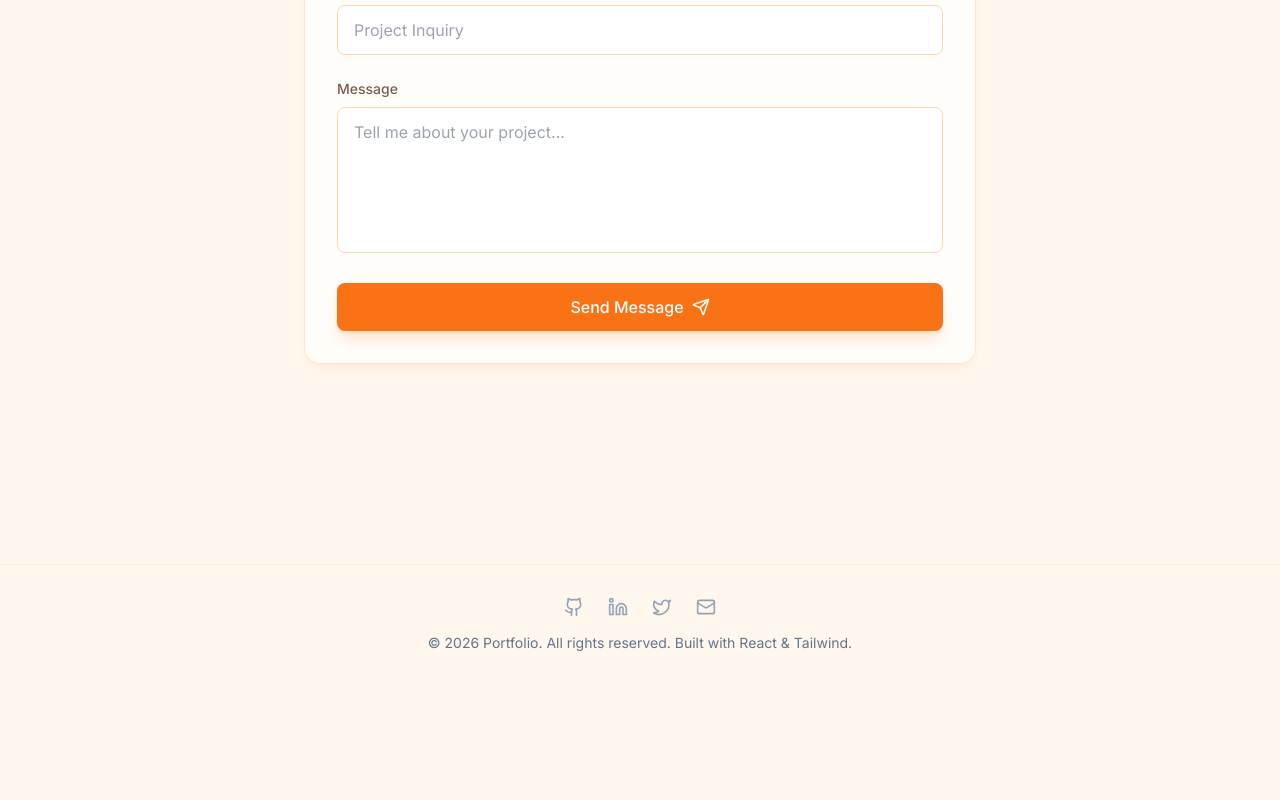
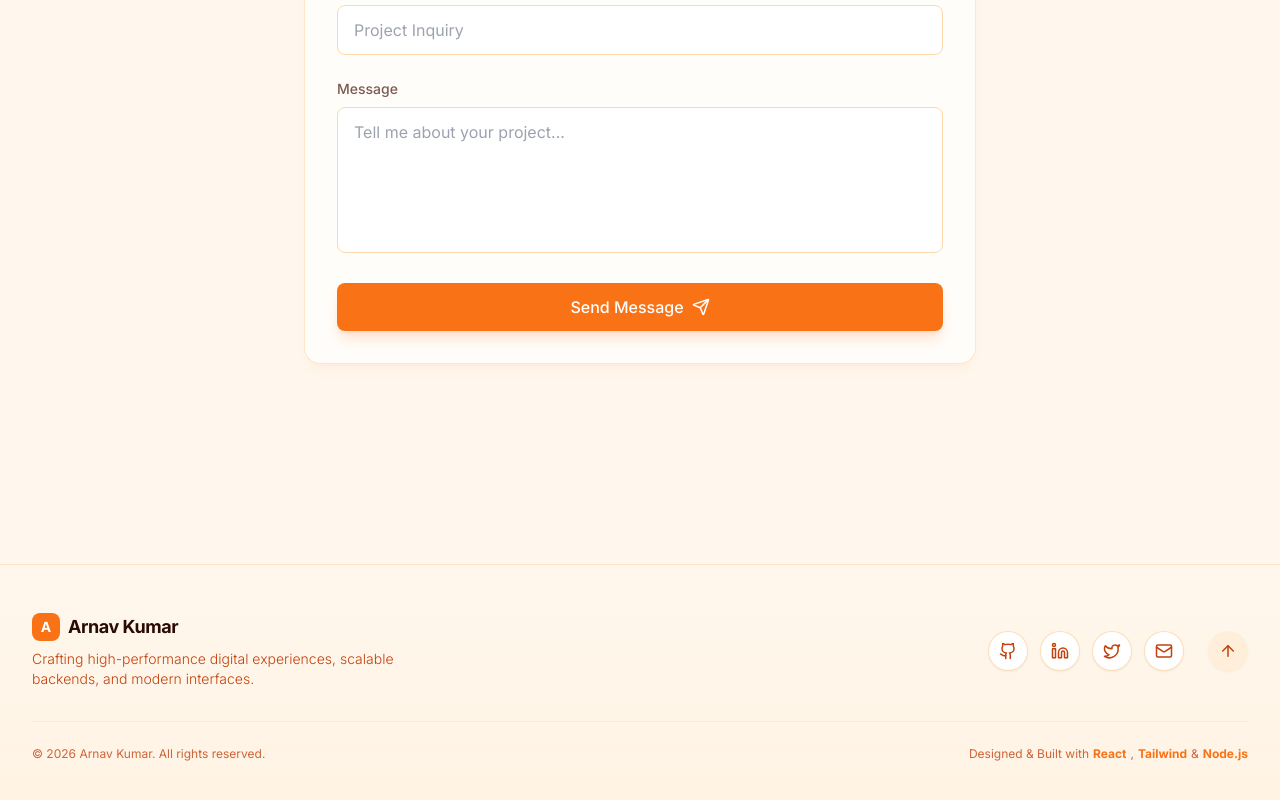
Before and after one commit to arnav-54/anti-portfolio, a React (Vite) app in the folder client/: page / in a window 1280 px wide. Shown: the part 2848-3648 px from the top of the page. Before the commit the page ends 3533 px from the top, so only its background shows below. Built offline with nearby package versions, Linux system fonts and the light colour scheme; no server answers; a web font is replaced by a local one.

Commit message:
feat(footer): fetch dynamic social profiles from profile API with scroll-to-top

```diff
--- a/client/src/components/Footer.jsx
+++ b/client/src/components/Footer.jsx
@@ -1,18 +1,86 @@
-import { Github, Linkedin, Twitter, Mail } from 'lucide-react';
+import { useState, useEffect } from 'react';
+import axios from 'axios';
+import { Github, Linkedin, Twitter, Mail, ArrowUp } from 'lucide-react';
 
 const Footer = () => {
+    const [profile, setProfile] = useState({});
+
+    useEffect(() => {
+        const fetchProfile = async () => {
+            try {
+                const { data } = await axios.get('/profile');
+                if (data) setProfile(data);
+            } catch (err) {
+                // Silent catch on footer
+            }
+        };
+        fetchProfile();
+    }, []);
+
+    const scrollToTop = () => {
+        window.scrollTo({ top: 0, behavior: 'smooth' });
+    };
+
+    const socials = [
+        { icon: Github, href: profile.github || 'https://github.com/arnavaru62', label: 'GitHub' },
+        { icon: Linkedin, href: profile.linkedin || 'https://linkedin.com', label: 'LinkedIn' },
+        { icon: Twitter, href: profile.twitter || 'https://twitter.com', label: 'Twitter' },
+        { icon: Mail, href: profile.email ? `mailto:${profile.email}` : 'mailto:arnavaru62@gmail.com', label: 'Email' },
+    ];
+
     return (
-        <footer className="py-8 mt-20 border-t border-glass-border">
-            <div className="container mx-auto px-4 text-center">
-                <div className="flex justify-center space-x-6 mb-4 text-slate-400">
-                    <a href="https://github.com" target="_blank" rel="noreferrer" className="hover:text-primary transition-colors"><Github size={20} /></a>
-                    <a href="https://linkedin.com" target="_blank" rel="noreferrer" className="hover:text-primary transition-colors"><Linkedin size={20} /></a>
-                    <a href="https://twitter.com" target="_blank" rel="noreferrer" className="hover:text-primary transition-colors"><Twitter size={20} /></a>
-                    <a href="mailto:email@example.com" className="hover:text-primary transition-colors"><Mail size={20} /></a>
+        <footer className="mt-20 border-t border-orange-200/60 bg-gradient-to-b from-transparent to-orange-100/40 py-12 relative z-10">
+            <div className="max-w-7xl mx-auto px-6 md:px-8">
+                <div className="flex flex-col md:flex-row justify-between items-center gap-6">
+                    {/* Brand */}
+                    <div className="text-center md:text-left">
+                        <div className="flex items-center justify-center md:justify-start gap-2 mb-2">
+                            <div className="w-7 h-7 rounded-lg bg-primary flex items-center justify-center text-white font-bold text-sm">
+                                A
+                            </div>
+                            <span className="text-lg font-bold tracking-tight text-darker">
+                                Arnav Kumar
+                            </span>
+                        </div>
+                        <p className="text-sm text-secondary font-light max-w-sm">
+                            Crafting high-performance digital experiences, scalable backends, and modern interfaces.
+                        </p>
+                    </div>
+
+                    {/* Socials & Back to Top */}
+                    <div className="flex items-center gap-6">
+                        <div className="flex items-center space-x-3">
+                            {socials.map((social) => (
+                                <a
+                                    key={social.label}
+                                    href={social.href}
+                                    target="_blank"
+                                    rel="noreferrer"
+                                    aria-label={social.label}
+                                    className="w-10 h-10 rounded-full bg-white border border-orange-200/80 flex items-center justify-center text-secondary hover:text-white hover:bg-primary hover:border-primary transition-all duration-200 shadow-sm hover:scale-110"
+                                >
+                                    <social.icon size={18} />
+                                </a>
+                            ))}
+                        </div>
+
+                        <button
+                            onClick={scrollToTop}
+                            aria-label="Scroll to top"
+                            className="w-10 h-10 rounded-full bg-orange-100/80 hover:bg-primary hover:text-white text-secondary transition-all flex items-center justify-center shadow-sm"
+                            title="Back to top"
+                        >
+                            <ArrowUp size={18} />
+                        </button>
+                    </div>
                 </div>
-                <p className="text-slate-500 text-sm">
-                    © {new Date().getFullYear()} Portfolio. All rights reserved. Built with React & Tailwind.
-                </p>
+
+                <div className="mt-8 pt-6 border-t border-orange-200/40 flex flex-col sm:flex-row justify-between items-center gap-4 text-xs text-secondary/80">
+                    <p>© {new Date().getFullYear()} Arnav Kumar. All rights reserved.</p>
+                    <p className="flex items-center gap-1">
+                        Designed & Built with <span className="text-primary font-bold">React</span>, <span className="text-primary font-bold">Tailwind</span> & <span className="text-primary font-bold">Node.js</span>
+                    </p>
+                </div>
             </div>
         </footer>
     );
```
